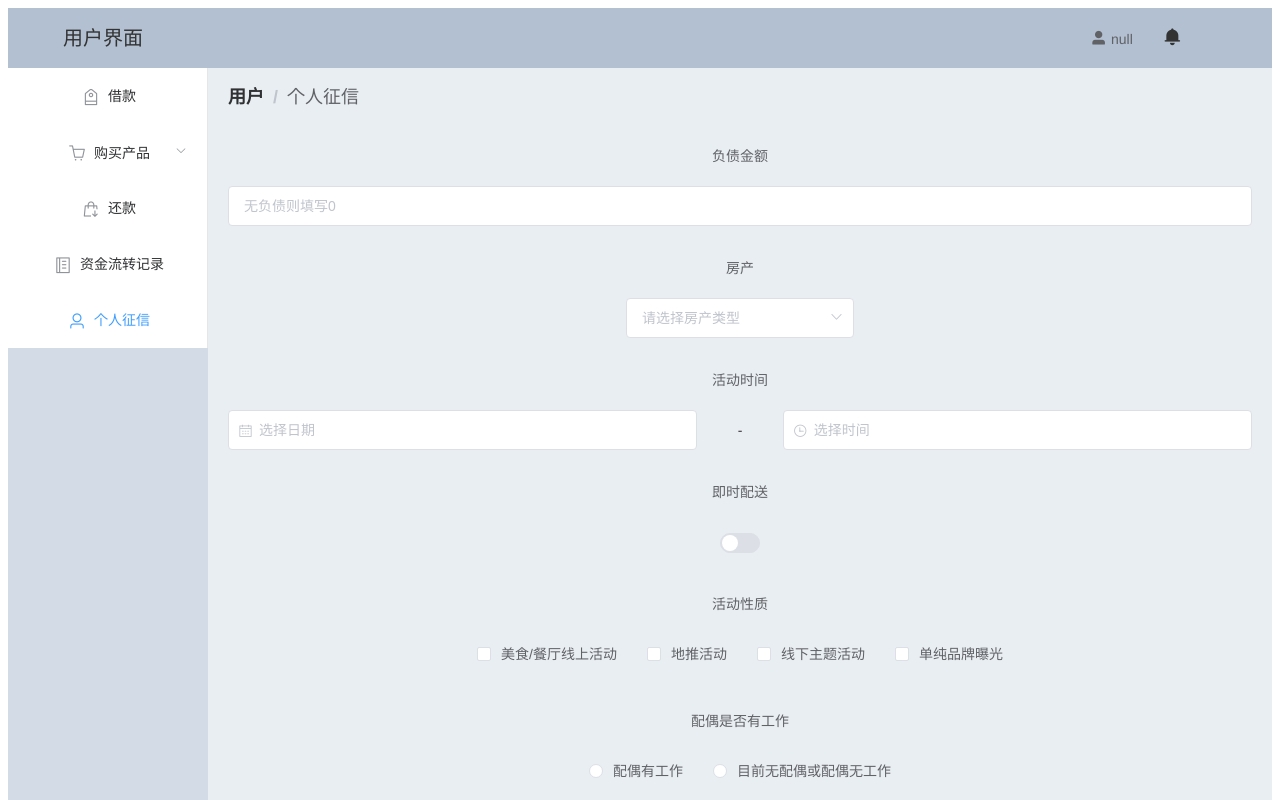
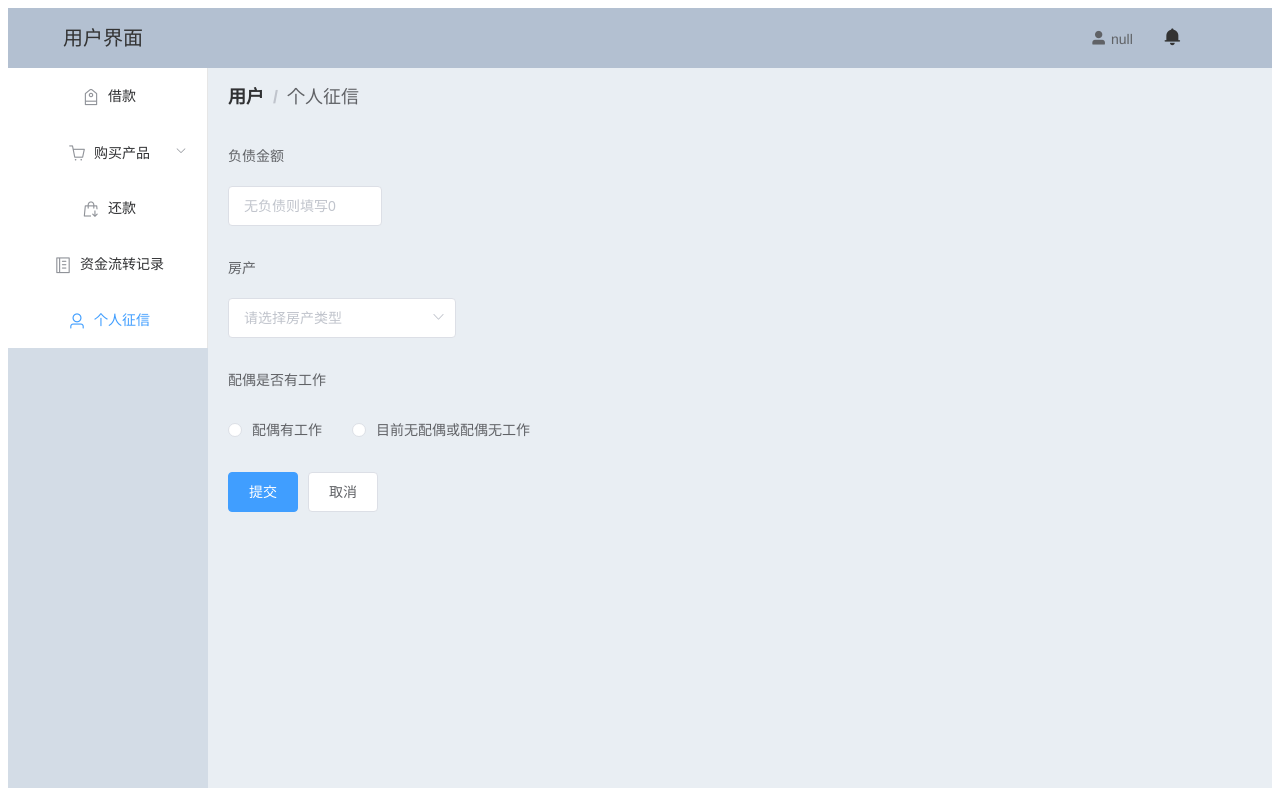
Before and after one commit to crazylz/j2ee, a Vue app: page /#/userhome/credit in a window 1280 px wide. Shown: the top 800 px of the page. Built offline with nearby package versions, Linux system fonts and the light colour scheme; no server answers.

Commit message:
调整了下样式

```diff
--- a/src/pages/user/credit.vue
+++ b/src/pages/user/credit.vue
@@ -8,7 +8,7 @@
 
 <el-form ref="form" :model="form" label-position="top">
   <el-form-item label="负债金额">
-    <el-input v-model="form.name" placeholder="无负债则填写0"></el-input>
+    <el-input v-model="form.name" placeholder="无负债则填写0" style="width: 25%"></el-input>
   </el-form-item>
 
   <el-form-item label="房产">
@@ -21,7 +21,7 @@
     </el-select>
   </el-form-item>
 
-  <el-form-item label="活动时间">
+  <!-- <el-form-item label="活动时间">
     <el-col :span="11">
       <el-date-picker type="date" placeholder="选择日期" v-model="form.date1" style="width: 100%;"></el-date-picker>
     </el-col>
@@ -29,20 +29,20 @@
     <el-col :span="11">
       <el-time-picker placeholder="选择时间" v-model="form.date2" style="width: 100%;"></el-time-picker>
     </el-col>
-  </el-form-item>
+  </el-form-item> -->
 
-  <el-form-item label="即时配送">
+  <!-- <el-form-item label="即时配送">
     <el-switch v-model="form.delivery"></el-switch>
-  </el-form-item>
+  </el-form-item> -->
 
-  <el-form-item label="活动性质">
+  <!-- <el-form-item label="活动性质">
     <el-checkbox-group v-model="form.type">
       <el-checkbox label="美食/餐厅线上活动" name="type"></el-checkbox>
       <el-checkbox label="地推活动" name="type"></el-checkbox>
       <el-checkbox label="线下主题活动" name="type"></el-checkbox>
       <el-checkbox label="单纯品牌曝光" name="type"></el-checkbox>
     </el-checkbox-group>
-  </el-form-item>
+  </el-form-item> -->
 
   <el-form-item label="配偶是否有工作">
     <el-radio-group v-model="form.spouse">
@@ -51,9 +51,10 @@
     </el-radio-group>
   </el-form-item>
 
-  <el-form-item label="活动形式">
+  <!-- <el-form-item label="活动形式">
     <el-input type="textarea" v-model="form.desc"></el-input>
-  </el-form-item>
+  </el-form-item> -->
+
   <el-form-item>
     <el-button type="primary" @click="onSubmit">提交</el-button>
     <el-button>取消</el-button>
@@ -97,5 +98,8 @@ import {post, get} from '../../request/http.js'
 </script>
 
 <style scoped>
-
+  .el-form{
+    text-align:left;
+    width: 60%;
+  }
 </style>
```
